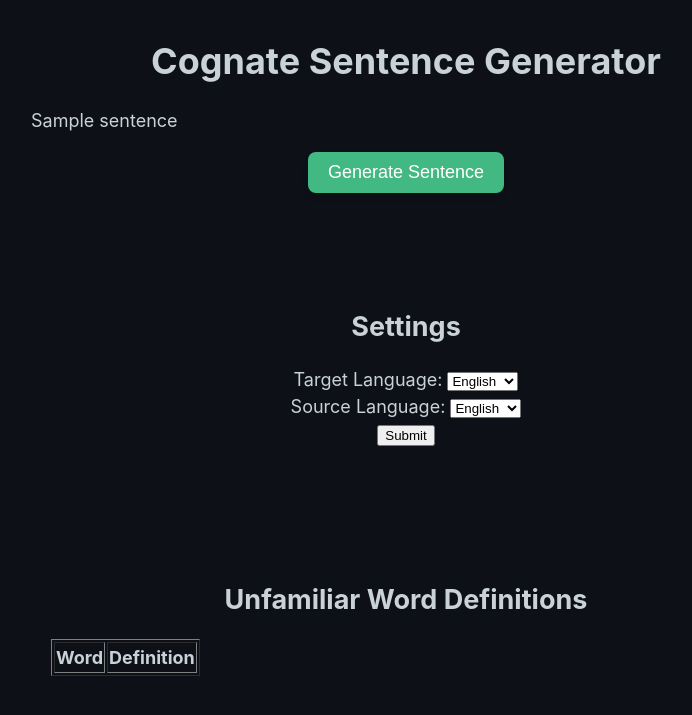
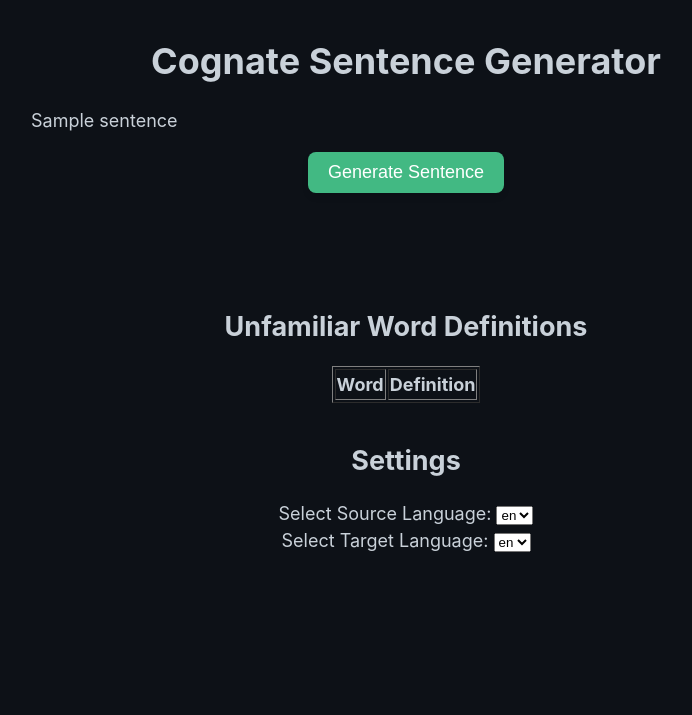
Before and after one commit to vkethana/cognate_sentences, a Flask app: template templates/index.html in a window 1280 px wide. Shown: the top 715 px of the page, without its empty margins (234-926 px from the left). Run offline with Flask 3, Linux system fonts and the light colour scheme; the template is opened without the code that fills it: most values are stand-ins (such as "Sample title", 1, 10 or a date in 2020); lists and menus that the app fills with data are empty.

Commit message:
added language choosing functionality

```diff
--- a/app.py
+++ b/app.py
@@ -10,10 +10,10 @@
     'Spanish': 'es',
     'French': 'fr',
     'Italian': 'it',
-    'Dutch': 'nl',    # Dutch
-    'German': 'de',   # German
-    'Swedish': 'sv',  # Swedish
-    'Danish': 'da'    # Danish
+    'Dutch': 'nl',
+    'German': 'de',
+    'Swedish': 'sv',
+    'Danish': 'da'
 }
 
 app = Flask(__name__, static_folder="templates/static")
@@ -36,7 +36,7 @@
 
 @app.route('/')
 def index():
-    return render_template('index.html')
+    return render_template('index.html', language_codes=language_codes, src_lang=src_lang, target_lang=target_lang)
 
 # Route to update source_lang and target_lang variables
 @app.route('/update_lang', methods=['POST'])
@@ -51,8 +51,8 @@
     #assert((target_lang in language_codes.keys()) or (target_lang in language_codes.values()))
 
     print("Source and Target Language are: ", src_lang, target_lang)
-    src_lang = language_codes[src_lang]
-    target_lang = language_codes[target_lang]
+    #src_lang = language_codes[src_lang]
+    #target_lang = language_codes[target_lang]
 
     # Optionally, you can perform validation or additional processing here
 
@@ -64,19 +64,19 @@
 def generate_sentence():
     sentence = get_article(src_lang, target_lang)
     #sentence = "Star Wars: Return of the Jedi, conocido en español como... El profesor puede hablar el japones y el ingles"
-    print("Successfully grabbed article sentences = ", sentence)
+    #print("Successfully grabbed article sentences = ", sentence)
     word_list = sentence_to_word_list(sentence, trim_small_words=True)
     cognates, non_cognates, ratio = cognate_analysis(word_list, src_lang, target_lang)
 
     # cognates = list(cognates) # cognates needs to be a list format -- not a set -- for Flask to read it
-    print("Cognates=", cognates)
-    print("Cognates being passed into as list to Flask:", list(cognates.keys()))
-    print("Versus:", cognates.keys())
-    print("old_sentence=", sentence)
+    #print("Cognates=", cognates)
+    #print("Cognates being passed into as list to Flask:", list(cognates.keys()))
+    #print("Versus:", cognates.keys())
+    #print("old_sentence=", sentence)
     sentence = highlight_words_in_sentence(sentence, list(cognates.keys()))
-    print("new_sentence=", sentence)
-    print("non_cognates=",non_cognates)
-    return render_template('index.html', sentence=sentence, word_definitions=non_cognates)
+    #print("new_sentence=", sentence)
+    #print("non_cognates=",non_cognates)
+    return render_template('index.html', sentence=sentence, word_definitions=non_cognates, language_codes=language_codes, src_lang=src_lang, target_lang=target_lang)
 
 # Handle requests to /generate_sentence without POST method
 @app.route('/generate_sentence', methods=['GET'])
--- a/cognate_analysis.py
+++ b/cognate_analysis.py
@@ -18,8 +18,8 @@
     # assert(variable word does not contain more than 1 word)
     # return translator.translate(word, src=target_lang, dest=src_lang).text
     translation = GoogleTranslator(source=target_lang, target=src_lang).translate(word)
-    print(word, " became ", translation, " OK?")
-    print(src_lang, target_lang)
+    #print(word, " became ", translation, " OK?")
+    #print(src_lang, target_lang)
     return translation
     #return translator.translate(word, lang_tgt=lang_tgt, lang_src=lang_src)
 
@@ -63,7 +63,7 @@
             # add to dictionary
             cognate = cognate.replace(' ', '').lower()
             # print out
-            print("Cognate detected:", word, "=", cognate)
+            #print("Cognate detected:", word, "=", cognate)
             cognates_with_translation[word] = cognate
             score += 1
         else:
--- a/get_article.py
+++ b/get_article.py
@@ -98,10 +98,10 @@
     cntr = 0
     # Print the extracted English sentences
     for sentence in english_sentences:
-        print(str(cntr) + ": " + sentence)
+        #print(str(cntr) + ": " + sentence)
         cntr += 1
 
-    print("asdfsadf")
+    #print("asdfsadf")
     random_sentence = random.choice(english_sentences);
     target_lang_translation = get_target_lang_translation(random_sentence, target_lang, src_lang)
     print("Grabbed sentence = ", random_sentence, " and turned it into target language ",  target_lang_translation)
--- a/templates/index.html
+++ b/templates/index.html
@@ -21,31 +21,9 @@
     </section>
 
     <section class="gap-section">
-      <h2>Settings</h2>
-      <form action="/result" method="post">
-          <label for="target_lang">Target Language:</label>
-          <select id="target_lang" name="target_lang">
-              <option value="english">English</option>
-              <option value="spanish">Spanish</option>
-              <option value="french">French</option>
-              <!-- Add more options as needed -->
-          </select>
-          <br>
-          <label for="src_lang">Source Language:</label>
-          <select id="src_lang" name="src_lang">
-              <option value="english">English</option>
-              <option value="spanish">Spanish</option>
-              <option value="french">French</option>
-              <!-- Add more options as needed -->
-          </select>
-          <br>
-          <input type="submit" value="Submit">
-      </form>
-    </section>
-    <section class="gap-section">
     {% if word_definitions %}
         <h2>Unfamiliar Word Definitions</h2>
-        <table border="1">
+        <table border="1" class="center">
             <tr>
                 <th>Word</th>
                 <th>Definition</th>
@@ -59,16 +37,40 @@
         </table>
     {% endif %}
     </section>
+
+    <section>
+      <h2>Settings</h2>
+      <form action="/result" method="post">
+        <label for="src_lang">Select Source Language:</label>
+        <select id="src_lang" name="src_lang">
+            {% for lang, code in language_codes.items() %}
+                <option value="{{ code }}" {% if code == src_lang %} selected {% endif %}>{{ lang }}</option>
+            {% endfor %}
+        </select>
+        <br>
+        <label for="target_lang">Select Target Language:</label>
+        <select id="target_lang" name="target_lang">
+            {% for lang, code in language_codes.items() %}
+                <option value="{{ code }}" {% if code == target_lang %} selected {% endif %}>{{ lang }}</option>
+            {% endfor %}
+        </select>
+      </form>
+    </section>
+
     <script>
         // Function to update backend variables
         function updateBackendVariables() {
-            var target_lang = $('#target_lang').val();
-            var src_lang = $('#src_lang').val();
+            var targetLangSelect = document.getElementById("target_lang");
+            var srcLangSelect = document.getElementById("src_lang");
+
+            var target_lang = targetLangSelect.options[targetLangSelect.selectedIndex].value;
+            var src_lang = srcLangSelect.options[srcLangSelect.selectedIndex].value;
+            console.log("We have data", target_lang, " and ", src_lang);
 
             $.ajax({
                 url: '/update_lang',
                 method: 'POST',
-                data: { target_lang: targetLang, src_lang: sourceLang },
+                data: { target_lang: target_lang, src_lang: src_lang },
                 success: function(data) {
                     console.log('Backend variables updated successfully:', data);
                 },
@@ -80,7 +82,8 @@
 
         // Bind change event to the dropdowns
         $(document).ready(function() {
-            $('#target_lang, #source_lang').change(function() {
+            $('#target_lang, #src_lang').change(function() {
+                console.log("SDFDAF")
                 updateBackendVariables();
             });
         });
--- a/templates/static/styles/style.css
+++ b/templates/static/styles/style.css
@@ -44,3 +44,8 @@
 form {
 		text-align: center;
 }
+
+.center {
+  margin-left: auto;
+  margin-right: auto;
+}
```
